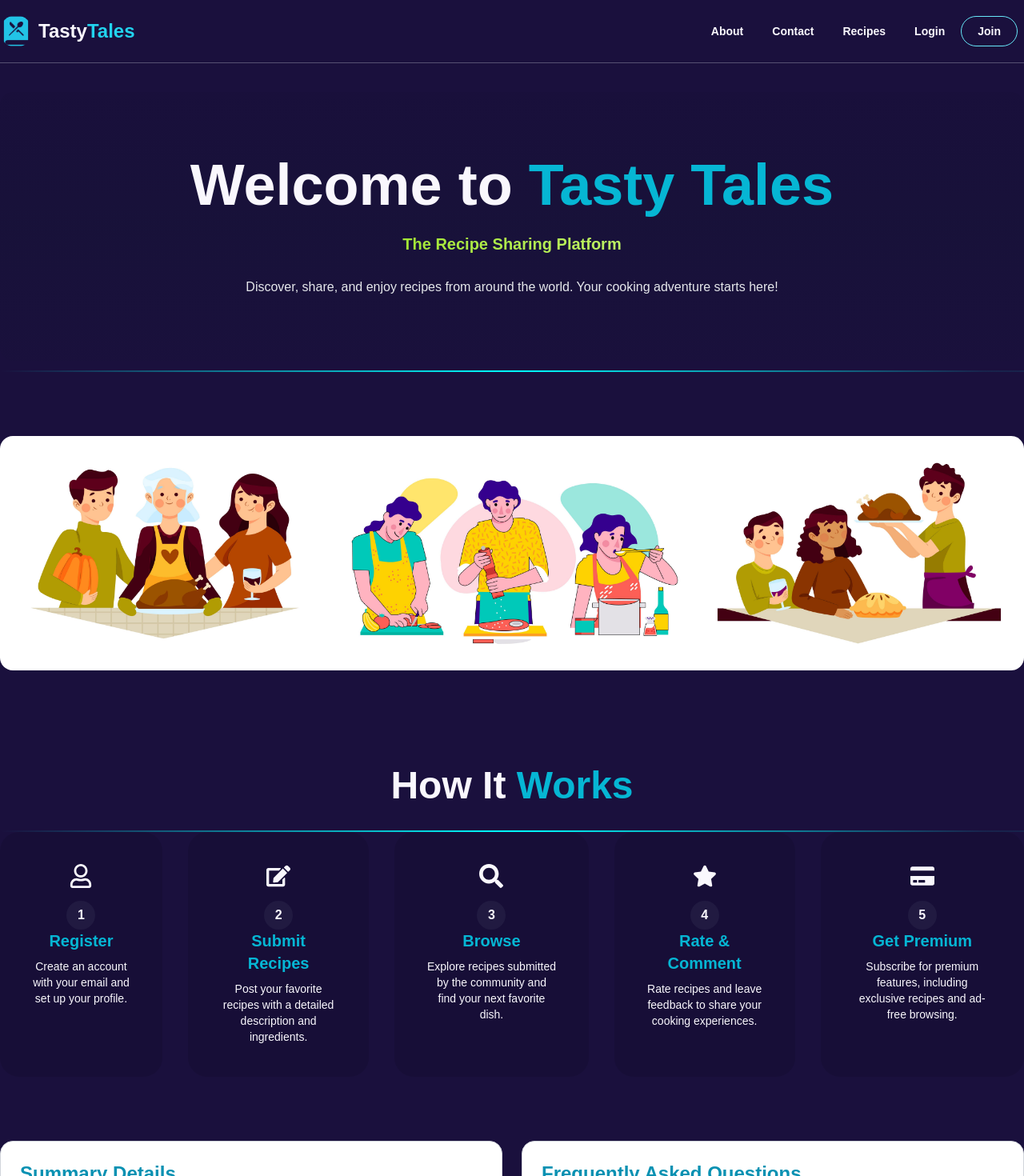
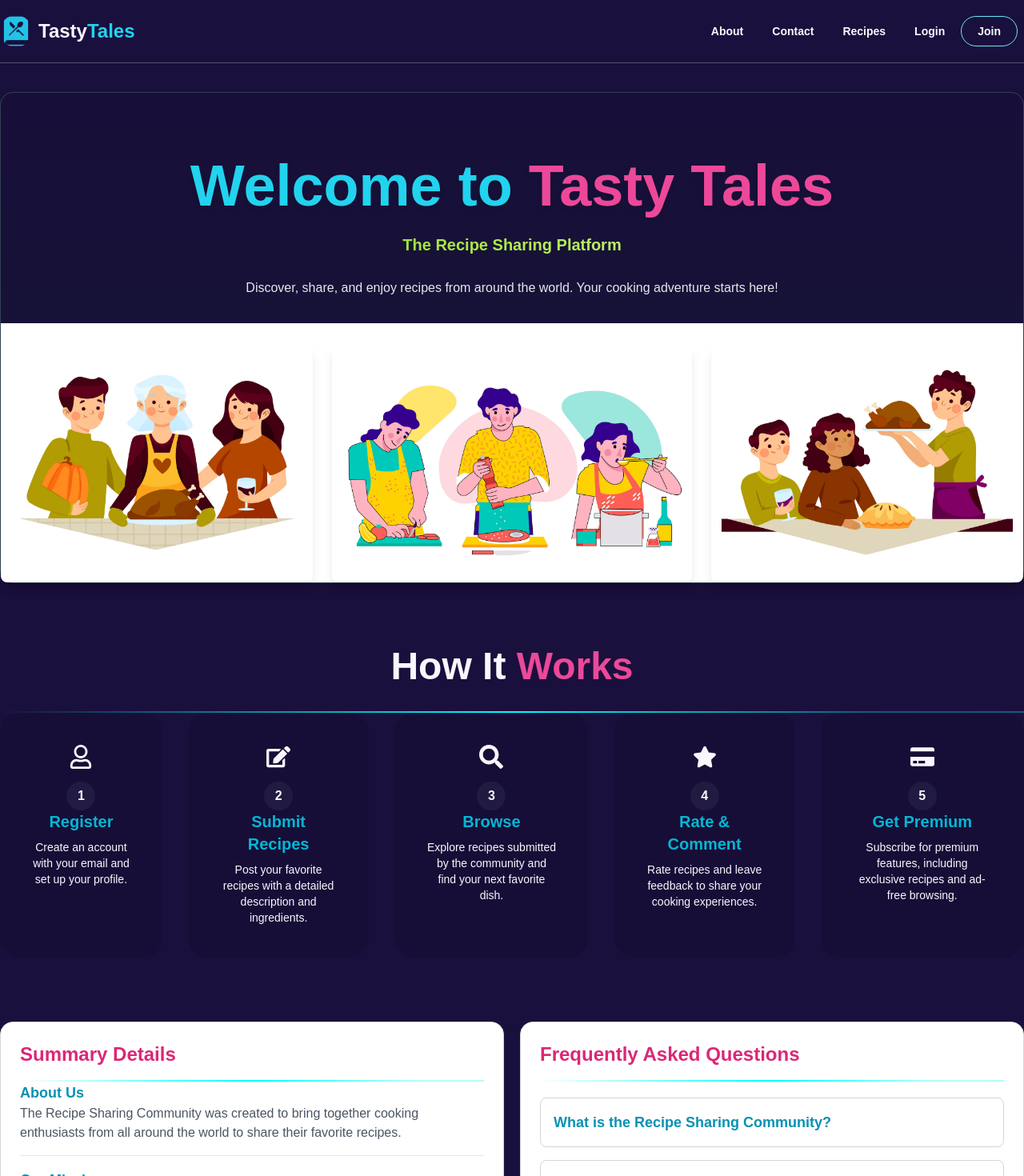
Before and after one commit to devalienbrain/tasty-tales-recipe-sharing-client, a Next.js app: page / in a window 1280 px wide. Shown: the top 1470 px of the page at 80% size. Built offline with nearby package versions, Linux system fonts and the light colour scheme.

Commit message:
Some UI Fixed

```diff
--- a/src/app/about/page.tsx
+++ b/src/app/about/page.tsx
@@ -5,10 +5,10 @@ const AboutUs: React.FC = () => {
   return (
     <section className="w-full py-10 text-base-content">
       <div className="container mx-auto space-y-8">
-        <h1 className="text-5xl font-black text-center mb-6">
+        <h1 className="text-5xl font-black text-center text-pink-500 mb-6">
           About <span className="text-cyan-400">TastyTales</span>
         </h1>
-
+        <hr className="hr-animation" />
         {/* Mission Card */}
         <div className="card bg-gradient-to-r from-black/10 via-blue-50/10 to-black/10 rounded-2xl shadow-md p-6 flex items-center gap-5">
           <div className="w-24 h-24 flex justify-center items-center bg-primary/10 rounded-full">
--- a/src/app/contact/page.tsx
+++ b/src/app/contact/page.tsx
@@ -36,7 +36,7 @@ const ContactUs: React.FC = () => {
       <section className="w-full py-10 bg-base-100 text-base-content">
         <div>
           {/* Title */}
-          <h1 className="text-5xl font-black text-center mb-12">
+          <h1 className="text-5xl font-black text-center text-pink-500 mb-12">
             {" "}
             <span className="text-cyan-500">Contact</span> Us
           </h1>
--- a/src/app/page.tsx
+++ b/src/app/page.tsx
@@ -8,8 +8,6 @@ const HomePage = () => {
   return (
     <div>
       <Banner />
-      <hr className="border-0 h-px bg-cyan-500 my-3 hr-animation" />
-      <FeaturedImages />
       <HowItWorks />
       <FAQSection />
       <UserReviews />
--- a/src/app/profile/page.tsx
+++ b/src/app/profile/page.tsx
@@ -1,3 +1,101 @@
+// "use client";
+
+// import { useAppSelector } from "@/redux/hook";
+// import { TUser } from "@/redux/types";
+// import { useGetRecipesQuery } from "@/redux/slices/recipeSlice";
+// import React from "react";
+// import { useRouter } from "next/navigation";
+// import { GiShadowFollower } from "react-icons/gi";
+// import { RiUserFollowLine } from "react-icons/ri";
+// import RecipeCard from "@/components/shared/RecipeCard";
+// import Image from "next/image"; // Ensure correct import
+
+// const Profile: React.FC = () => {
+//   const user = useAppSelector(
+//     (state) => state.user?.currentUser?.user
+//   ) as TUser;
+
+//   const { data: recipes = [] } = useGetRecipesQuery();
+//   const userRecipes = recipes.filter(
+//     (recipe) => recipe.createdBy === user?._id
+//   );
+
+//   const router = useRouter();
+
+//   const handleRecipeClick = (recipeId: string) => {
+//     router.push(`/recipes/${recipeId}`);
+//   };
+
+//   return (
+//     <div className="min-h-screen bg-slate-950 text-white flex flex-col-reverse lg:flex-row gap-8 rounded-2xl">
+//       {/* Recipes Section */}
+//       <div className="w-full lg:w-4/5 p-5 rounded-2xl">
+//         <h1 className="text-3xl font-black mb-6 text-center">
+//           <span className="text-cyan-400">My</span> Recipes
+//         </h1>
+//         <hr className="hr-animation my-5" />
+//         {userRecipes.length === 0 ? (
+//           <div className="text-center text-red-400 text-sm">
+//             No recipes added yet.
+//           </div>
+//         ) : (
+//           <div className="grid grid-cols-1 sm:grid-cols-2 lg:grid-cols-3 gap-6">
+//             {userRecipes.map((recipe) => (
+//               <RecipeCard
+//                 key={recipe._id}
+//                 recipe={recipe}
+//                 onClick={handleRecipeClick}
+//               />
+//             ))}
+//           </div>
+//         )}
+//       </div>
+//       {/* Profile Section */}
+//       <div className="w-full lg:w-1/5 flex flex-col items-center lg:items-start bg-slate-900 lg:sticky top-0 lg:pt-5 pl-3 rounded-2xl">
+//         <h1 className="font-black text-2xl">
+//           My <span className="text-cyan-400">Profiles</span>
+//         </h1>
+//         <hr className="my-5" />
+//         {/* Profile Picture */}
+//         {user?.photoUrl ? (
+//           <Image
+//             src={user.photoUrl}
+//             alt={user.name}
+//             width={128}
+//             height={128}
+//             className="rounded-full mb-4 border-4 border-blue-500 object-cover"
+//           />
+//         ) : (
+//           <div className="w-32 h-32 rounded-full border-4 border-blue-500 flex items-center justify-center text-gray-400 mb-4">
+//             No Image
+//           </div>
+//         )}
+
+//         {/* User Info */}
+//         <h1 className="text-3xl font-extrabold text-center lg:text-left mb-2">
+//           {user?.name}
+//         </h1>
+//         <p className="text-lg mb-2 font-bold text-blue-400">{user?.role}</p>
+//         <p className="text-sm text-gray-300 mb-4">{user?.email}</p>
+
+//         {/* Followers/Following */}
+//         <div className="flex flex-col gap-2 mb-4">
+//           <div className="flex items-center gap-2">
+//             <GiShadowFollower className="text-cyan-400" />
+//             <span className="font-bold text-red-600">7</span> followers
+//           </div>
+//           <div className="flex items-center gap-2">
+//             <RiUserFollowLine className="text-cyan-400" />
+//             <span className="font-bold text-red-600">11</span> following
+//           </div>
+//         </div>
+//       </div>
+//     </div>
+//   );
+// };
+
+// export default Profile;
+
 "use client";
 
 import { useAppSelector } from "@/redux/hook";
@@ -8,7 +106,7 @@ import { useRouter } from "next/navigation";
 import { GiShadowFollower } from "react-icons/gi";
 import { RiUserFollowLine } from "react-icons/ri";
 import RecipeCard from "@/components/shared/RecipeCard";
-import Image from "next/image"; // Ensure correct import
+import Image from "next/image";
 
 const Profile: React.FC = () => {
   const user = useAppSelector(
@@ -27,19 +125,19 @@ const Profile: React.FC = () => {
   };
 
   return (
-    <div className="min-h-screen bg-slate-950 text-white flex flex-col-reverse lg:flex-row gap-8 rounded-2xl">
+    <div className="min-h-screen bg-slate-950 text-white flex flex-col lg:flex-row gap-10 p-5 rounded-2xl shadow-lg">
       {/* Recipes Section */}
-      <div className="w-full lg:w-4/5 p-5 rounded-2xl">
-        <h1 className="text-3xl font-black mb-6 text-center">
-          <span className="text-cyan-400">My</span> Recipes
+      <div className="w-full lg:w-4/5 p-4 rounded-2xl shadow-md">
+        <h1 className="text-4xl font-extrabold text-center text-cyan-400 mb-6">
+          My Recipes
         </h1>
-        <hr className="hr-animation my-5" />
+        <hr className="hr-animation" />
         {userRecipes.length === 0 ? (
-          <div className="text-center text-red-400 text-sm">
+          <div className="text-center text-red-500 font-semibold text-lg">
             No recipes added yet.
           </div>
         ) : (
-          <div className="grid grid-cols-1 sm:grid-cols-2 lg:grid-cols-3 gap-6">
+          <div className="grid grid-cols-1 sm:grid-cols-2 lg:grid-cols-3 gap-8">
             {userRecipes.map((recipe) => (
               <RecipeCard
                 key={recipe._id}
@@ -50,12 +148,13 @@ const Profile: React.FC = () => {
           </div>
         )}
       </div>
+
       {/* Profile Section */}
-      <div className="w-full lg:w-1/5 flex flex-col items-center lg:items-start bg-slate-900 lg:sticky top-0 lg:pt-5 pl-3 rounded-2xl">
-        <h1 className="font-black text-2xl">
-          My <span className="text-cyan-400">Profiles</span>
+      <div className="w-full lg:w-1/5 p-4 bg-slate-900 rounded-2xl shadow-lg flex flex-col items-center lg:items-start lg:sticky top-0">
+        <h1 className="text-2xl font-black text-center lg:text-left mb-5 text-cyan-400">
+          My Profile
         </h1>
-        <hr className="my-5" />
+
         {/* Profile Picture */}
         {user?.photoUrl ? (
           <Image
@@ -63,30 +162,30 @@ const Profile: React.FC = () => {
             alt={user.name}
             width={128}
             height={128}
-            className="rounded-full mb-4 border-4 border-blue-500 object-cover"
+            className="rounded-full mb-4 border-4 border-cyan-400 shadow-md object-cover"
           />
         ) : (
-          <div className="w-32 h-32 rounded-full border-4 border-blue-500 flex items-center justify-center text-gray-400 mb-4">
+          <div className="w-32 h-32 rounded-full border-4 border-cyan-400 flex items-center justify-center text-gray-400 mb-4">
             No Image
           </div>
         )}
 
         {/* User Info */}
-        <h1 className="text-3xl font-extrabold text-center lg:text-left mb-2">
+        <h1 className="text-2xl font-extrabold text-center lg:text-left mb-2 text-gray-200">
           {user?.name}
         </h1>
-        <p className="text-lg mb-2 font-bold text-blue-400">{user?.role}</p>
-        <p className="text-sm text-gray-300 mb-4">{user?.email}</p>
+        <p className="text-lg font-semibold text-blue-400 mb-1">{user?.role}</p>
+        <p className="text-sm text-gray-400 mb-4">{user?.email}</p>
 
         {/* Followers/Following */}
-        <div className="flex flex-col gap-2 mb-4">
-          <div className="flex items-center gap-2">
+        <div className="flex flex-col items-center lg:items-start gap-3">
+          <div className="flex items-center gap-2 text-lg text-gray-300">
             <GiShadowFollower className="text-cyan-400" />
-            <span className="font-bold text-red-600">7</span> followers
+            <span className="font-bold text-pink-500">7</span> followers
           </div>
-          <div className="flex items-center gap-2">
+          <div className="flex items-center gap-2 text-lg text-gray-300">
             <RiUserFollowLine className="text-cyan-400" />
-            <span className="font-bold text-red-600">11</span> following
+            <span className="font-bold text-pink-500">11</span> following
           </div>
         </div>
       </div>
--- a/src/components/Banner.tsx
+++ b/src/components/Banner.tsx
@@ -1,17 +1,50 @@
+// import FeaturedImages from "./Featured";
+
+// const Banner: React.FC = () => {
+//   return (
+//     <section className="border border-slate-700 rounded-2xl shadow-lg w-full py-20 bg-gradient-to-b from-slate-950/5 via-slate-900/20 to-slate-900/5">
+//       <div className="flex flex-col items-center justify-center">
+//         {/* Text Section */}
+//         <h1 className="text-4xl md:text-5xl lg:text-7xl font-black  leading-tight text-center lg:text-left">
+//           Welcome to <span className="text-cyan-500">Tasty Tales</span>
+//         </h1>
+//         <h3 className="pt-6 pb-3 text-base md:text-lg lg:text-xl font-extrabold bg-gradient-to-r bg-clip-text text-transparent from-lime-400 to-lime-300 leading-tight text-center lg:text-left">
+//           The Recipe Sharing Platform
+//         </h3>
+//         <p className="mt-4 text-sm md:text-base text-gray-200 dark:text-gray-100 text-center lg:text-left">
+//           Discover, share, and enjoy recipes from around the world. Your cooking
+//           adventure starts here!
+//         </p>
+//       </div>
+//       <div>
+//         <FeaturedImages />
+//       </div>
+//     </section>
+//   );
+// };
+
+// export default Banner;
+
+import FeaturedImages from "./Featured";
+
 const Banner: React.FC = () => {
   return (
-      <section className="w-full py-20 bg-gradient-to-b from-slate-950/5 via-slate-900/20 to-slate-900/5 rounded-2xl">
-        <div className="flex flex-col items-center justify-center">
+    <section className="border border-slate-700 rounded-2xl shadow-lg w-full pt-20 bg-gradient-to-b from-slate-950/10 via-slate-900/30 to-slate-900/10">
+      <div className="flex flex-col items-center justify-center text-center">
         {/* Text Section */}
-          <h1 className="text-4xl md:text-5xl lg:text-7xl font-black  leading-tight text-center lg:text-left">
-            Welcome to <span className="text-cyan-500">Tasty Tales</span>
+        <h1 className="text-4xl md:text-5xl lg:text-7xl font-extrabold leading-tight text-cyan-400 drop-shadow-md">
+          Welcome to <span className="text-pink-500">Tasty Tales</span>
         </h1>
-          <h3 className="pt-6 pb-3 text-base md:text-lg lg:text-xl font-extrabold bg-gradient-to-r bg-clip-text text-transparent from-lime-400 to-lime-300 leading-tight text-center lg:text-left">
+        <h3 className="pt-6 pb-3 text-base md:text-lg lg:text-xl font-extrabold bg-gradient-to-r bg-clip-text text-transparent from-lime-400 to-lime-300 leading-tight">
           The Recipe Sharing Platform
         </h3>
-          <p className="mt-4 text-sm md:text-base text-gray-200 dark:text-gray-100 text-center lg:text-left">
-            Discover, share, and enjoy recipes from around the world. Your cooking adventure starts here!
+        <p className="mt-4 text-sm md:text-base text-gray-200 dark:text-gray-100">
+          Discover, share, and enjoy recipes from around the world. Your cooking
+          adventure starts here!
         </p>
+      </div>
+      <div className="mt-8">
+        <FeaturedImages />
       </div>
     </section>
   );
--- a/src/components/Faq.tsx
+++ b/src/components/Faq.tsx
@@ -152,10 +152,10 @@ const FAQ: React.FC = () => {
   };
 
   return (
-    <div className="container mx-auto lg:flex lg:space-x-6">
+    <div className="container mx-auto lg:flex gap-5">
       {/* Summary Section */}
       <div className="lg:w-1/2 bg-white p-6 border border-gray-300 rounded-2xl lg:h-auto lg:sticky lg:top-6">
-        <h2 className="text-2xl font-black mb-4 text-cyan-600">
+        <h2 className="text-2xl font-black mb-4 text-pink-600">
           Summary Details
         </h2>
         <hr className="hr-animation" />
@@ -173,7 +173,7 @@ const FAQ: React.FC = () => {
 
       {/* FAQ Section */}
       <div className="lg:w-1/2 bg-white p-6 border border-gray-300 rounded-2xl">
-        <h2 className="text-2xl font-black mb-4 text-cyan-600">
+        <h2 className="text-2xl font-black mb-4 text-pink-600">
           Frequently Asked Questions
         </h2>
         <hr className="hr-animation" />
--- a/src/components/Featured.tsx
+++ b/src/components/Featured.tsx
@@ -1,26 +1,75 @@
+// import Image from "next/image";
+// // import featImg1 from "../assets/featImg01.jpg";
+// import featImg2 from "../assets/featImg02.jpg";
+// import featImg3 from "../assets/featImg03.jpg";
+// import featImg4 from "../assets/featImg04.jpg";
+
+// const FeaturedImages: React.FC = () => {
+//   return (
+//     <section className="w-full bg-white rounded-b-2xl">
+//       <div className="flex flex-col md:flex-row items-center justify-around gap-6">
+//         {/* Image 1 */}
+//         {/* <div className="overflow-hidden rounded-lg">
+//           <Image
+//             src={featImg1}
+//             alt="Featured Image 1"
+//             width={500}
+//             height={300}
+//             className="w-full h-auto object-cover hover:scale-105 transition-transform duration-300"
+//           />
+//         </div> */}
+
+//         {/* Image 2 */}
+//         <div className="overflow-hidden rounded-lg">
+//           <Image
+//             src={featImg2}
+//             alt="Featured Image 2"
+//             width={500}
+//             height={300}
+//             className="w-full h-auto object-cover hover:scale-105 transition-transform duration-300"
+//           />
+//         </div>
+
+//         {/* Image 3 */}
+//         <div className="overflow-hidden rounded-lg">
+//           <Image
+//             src={featImg3}
+//             alt="Featured Image 3"
+//             width={500}
+//             height={300}
+//             className="w-full h-auto object-cover hover:scale-105 transition-transform duration-300"
+//           />
+//         </div>
+//         {/* Image 4 */}
+
+//         <div className="overflow-hidden rounded-lg">
+//           <Image
+//             src={featImg4}
+//             alt="Featured Image 4"
+//             width={500}
+//             height={300}
+//             className="w-full h-auto object-cover hover:scale-105 transition-transform duration-300"
+//           />
+//         </div>
+//       </div>
+//     </section>
+//   );
+// };
+
+// export default FeaturedImages;
+
 import Image from "next/image";
-// import featImg1 from "../assets/featImg01.jpg";
 import featImg2 from "../assets/featImg02.jpg";
 import featImg3 from "../assets/featImg03.jpg";
 import featImg4 from "../assets/featImg04.jpg";
 
 const FeaturedImages: React.FC = () => {
   return (
-    <section className="w-full my-20 bg-white rounded-2xl">
-      <div className="flex flex-col md:flex-row items-center justify-around gap-6 px-4">
-        {/* Image 1 */}
-        {/* <div className="overflow-hidden rounded-lg">
-          <Image
-            src={featImg1}
-            alt="Featured Image 1"
-            width={500}
-            height={300}
-            className="w-full h-auto object-cover hover:scale-105 transition-transform duration-300"
-          />
-        </div> */}
-
+    <section className="w-full bg-white rounded-b-2xl pt-6">
+      {/* Added padding for better spacing */}
+      <div className="flex flex-col md:flex-row items-center justify-around gap-6">
         {/* Image 2 */}
-        <div className="overflow-hidden rounded-lg">
+        <div className="overflow-hidden rounded-lg shadow-lg hover:shadow-xl transition-shadow duration-300">
           <Image
             src={featImg2}
             alt="Featured Image 2"
@@ -31,7 +80,7 @@ const FeaturedImages: React.FC = () => {
         </div>
 
         {/* Image 3 */}
-        <div className="overflow-hidden rounded-lg">
+        <div className="overflow-hidden rounded-lg shadow-lg hover:shadow-xl transition-shadow duration-300">
           <Image
             src={featImg3}
             alt="Featured Image 3"
@@ -40,9 +89,9 @@ const FeaturedImages: React.FC = () => {
             className="w-full h-auto object-cover hover:scale-105 transition-transform duration-300"
           />
         </div>
+
         {/* Image 4 */}
-
-        <div className="overflow-hidden rounded-lg">
+        <div className="overflow-hidden rounded-lg shadow-lg hover:shadow-xl transition-shadow duration-300">
           <Image
             src={featImg4}
             alt="Featured Image 4"
--- a/src/components/HowItWorks.tsx
+++ b/src/components/HowItWorks.tsx
@@ -55,7 +55,7 @@ const HowItWorks = () => {
   return (
     <div className="container mx-auto my-10 py-10">
       <h2 className="text-center text-5xl font-black mb-8">
-        How It <span className="text-cyan-500">Works</span>
+        How It <span className="text-pink-500">Works</span>
       </h2>
       <hr className="hr-animation" />
       <div
--- a/src/components/UserReviews.tsx
+++ b/src/components/UserReviews.tsx
@@ -54,7 +54,7 @@ const UserReviews = () => {
   return (
     <div className="py-10">
       <h1 className="text-4xl font-black mb-6 text-center">
-        User <span className="text-cyan-400">Reviews</span>
+        User <span className="text-pink-500">Reviews</span>
       </h1>
       <hr className="hr-animation" />
       <div
```
Lines whose indentation alone changed are shown as unchanged.
